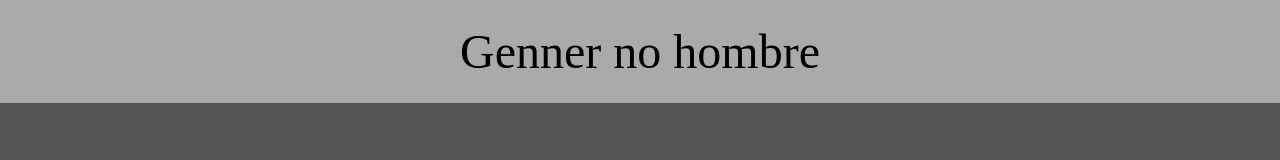
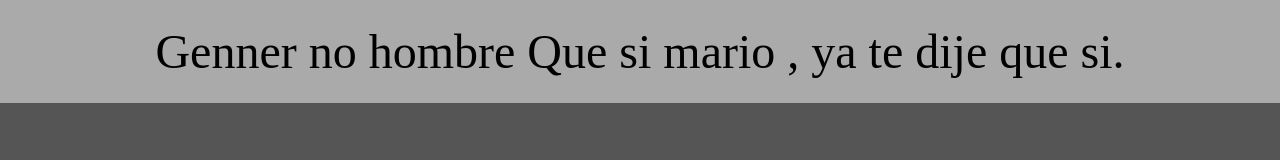
Before and after one commit to rodasOS/jijijija, a plain HTML site: page index.html in a window 1280 px wide. Drawn offline with Linux system fonts and the light colour scheme.

Commit message:
que si dije

```diff
--- a/index.html
+++ b/index.html
@@ -9,6 +9,7 @@
 <body>
     <header>
         Genner no hombre
+        Que si mario , ya te dije que si.
     </header>
 
 </body>
```
